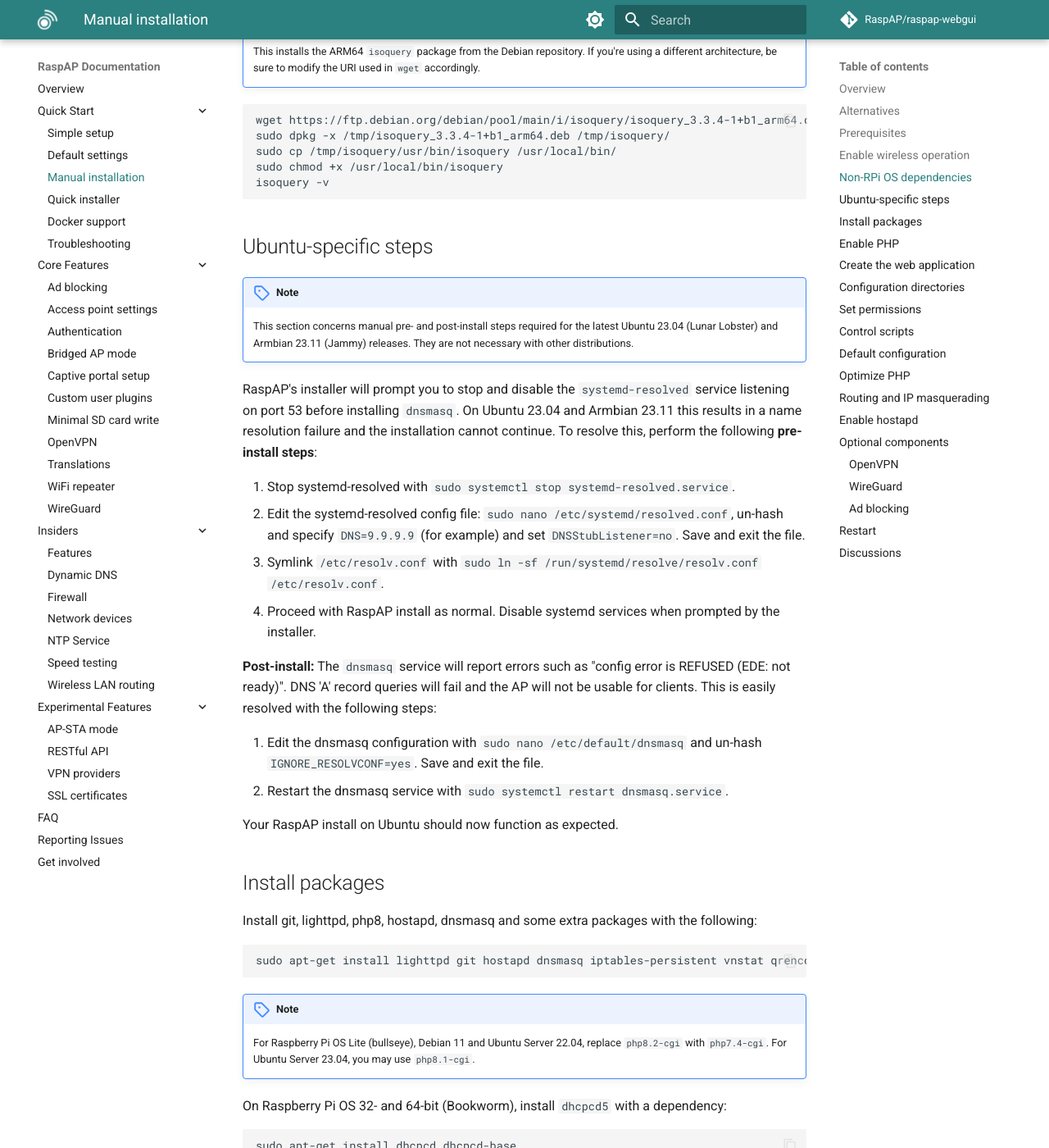
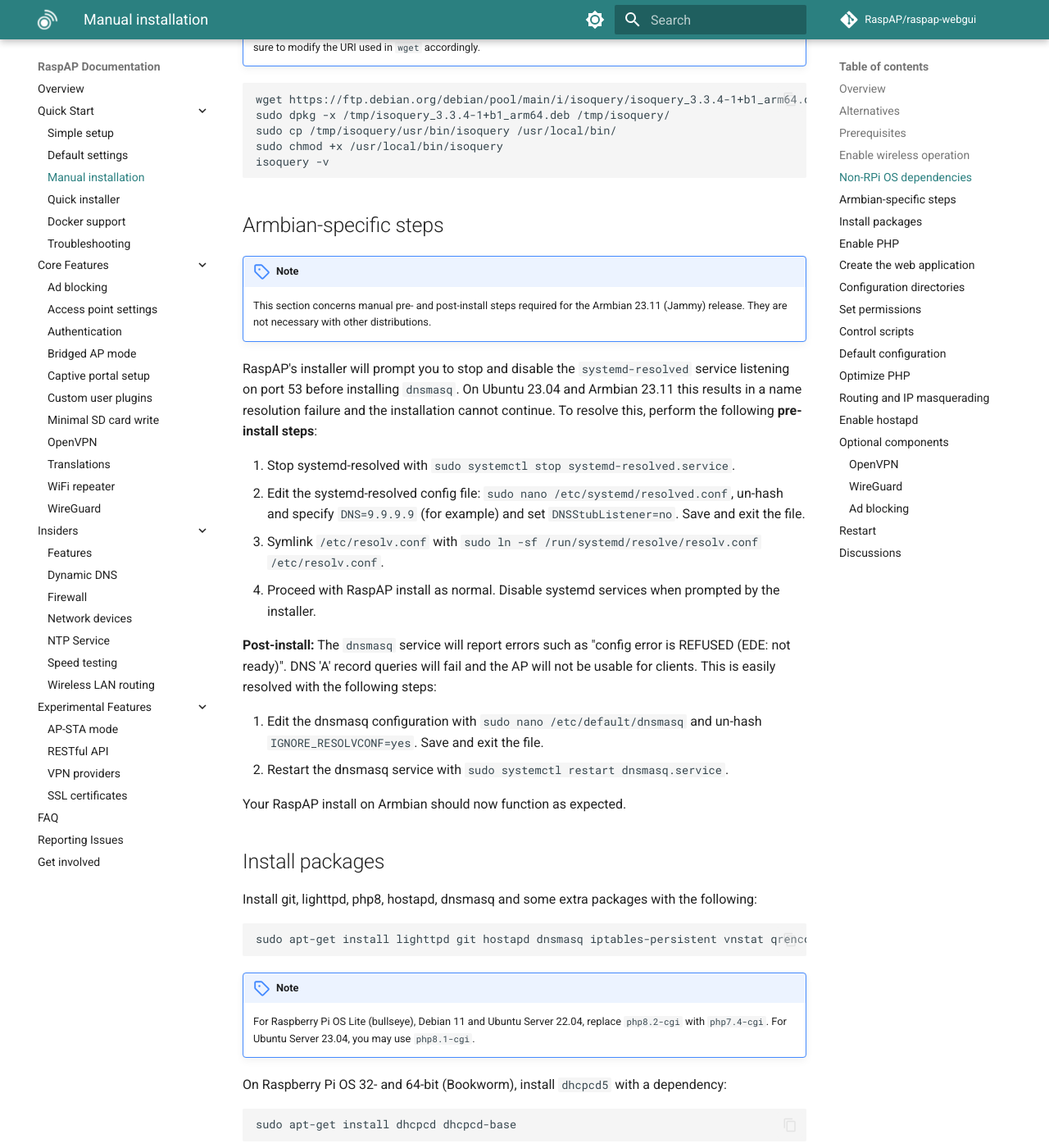
Before and after one commit to RaspAP/raspap-docs, an MkDocs documentation site: the page built from docs/manual.md, in a window 1280 px wide and 1400 px high, scrolled down 1634 px. Shown: the whole window at 82% size. Built offline with MkDocs 1.6.1 and Material for MkDocs 9.7.7, drawn with Linux system fonts in a browser that asks for light colours; comment, search, counter and statistics services are not loaded; some of the changed text lies outside the part shown.

Commit message:
Remove references to Ubuntu server (deprecated)

````diff
--- a/docs/manual.md
+++ b/docs/manual.md
@@ -1,8 +1,7 @@
 # Manual installation
 
 ## Overview
-These steps apply to the [latest release of RaspAP](https://github.com/RaspAP/raspap-webgui/releases/), [Raspberry Pi OS Lite](https://www.raspberrypi.org/software/operating-systems/#raspberry-pi-os-32-bit), Debian and Armbian. Notes for previous versions, Ubuntu Server 18.04 TLS and 19.10 are provided, where applicable.
-Please refer to [this](index.md#compatible-operating-systems) regarding operating systems support.
+These steps apply to the [latest release of RaspAP](https://github.com/RaspAP/raspap-webgui/releases/latest), [Raspberry Pi OS Lite](https://www.raspberrypi.org/software/operating-systems/), Debian and Armbian. Please refer to [this](index.md#compatible-operating-systems) regarding operating systems support.
 
 ## Alternatives
 If your goal is to use RaspAP as a component of a larger project, or wish to isolate its dependencies from existing software on your system, consider deploying RaspAP in a [Docker container](docker.md) instead.
@@ -43,7 +42,7 @@
 sudo add-apt-repository ppa:ondrej/php
 ```
 
-On Debian, Armbian and Ubuntu, install `dhcpcd5` with the following:
+On Debian and Armbian, install `dhcpcd5` with the following:
 
 ```
 sudo apt-get install dhcpcd5
@@ -63,9 +62,9 @@
 
 ```
 
-## Ubuntu-specific steps
+## Armbian-specific steps
 !!! note "Note"
-    This section concerns manual pre- and post-install steps required for the latest Ubuntu 23.04 (Lunar Lobster) and Armbian 23.11 (Jammy) releases. They are not necessary with other distributions.
+    This section concerns manual pre- and post-install steps required for the Armbian 23.11 (Jammy) release. They are not necessary with other distributions.
 
 RaspAP's installer will prompt you to stop and disable the `systemd-resolved` service listening on port 53 before installing `dnsmasq`. On Ubuntu 23.04 and Armbian 23.11 this results in a name resolution failure and the installation cannot continue. To resolve this, perform the following **pre-install steps**:
 
@@ -79,7 +78,7 @@
 1. Edit the dnsmasq configuration with `sudo nano /etc/default/dnsmasq` and un-hash `IGNORE_RESOLVCONF=yes`. Save and exit the file.
 1. Restart the dnsmasq service with `sudo systemctl restart dnsmasq.service`.
 
-Your RaspAP install on Ubuntu should now function as expected.
+Your RaspAP install on Armbian should now function as expected.
 
 ## Install packages
 Install git, lighttpd, php8, hostapd, dnsmasq and some extra packages with the following:
````
Also changed, not shown: docs/index.md (+0 -1 lines).
